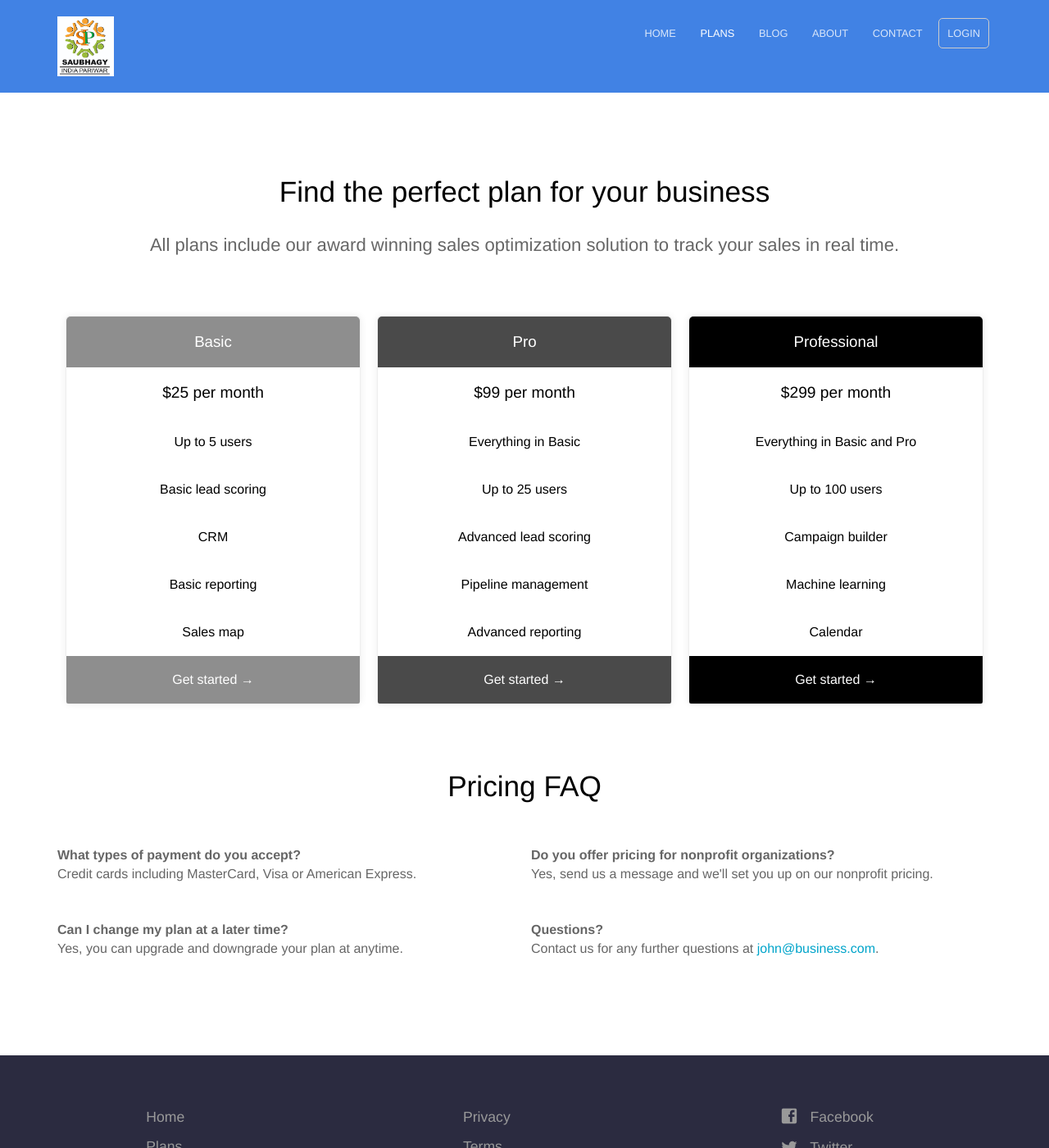
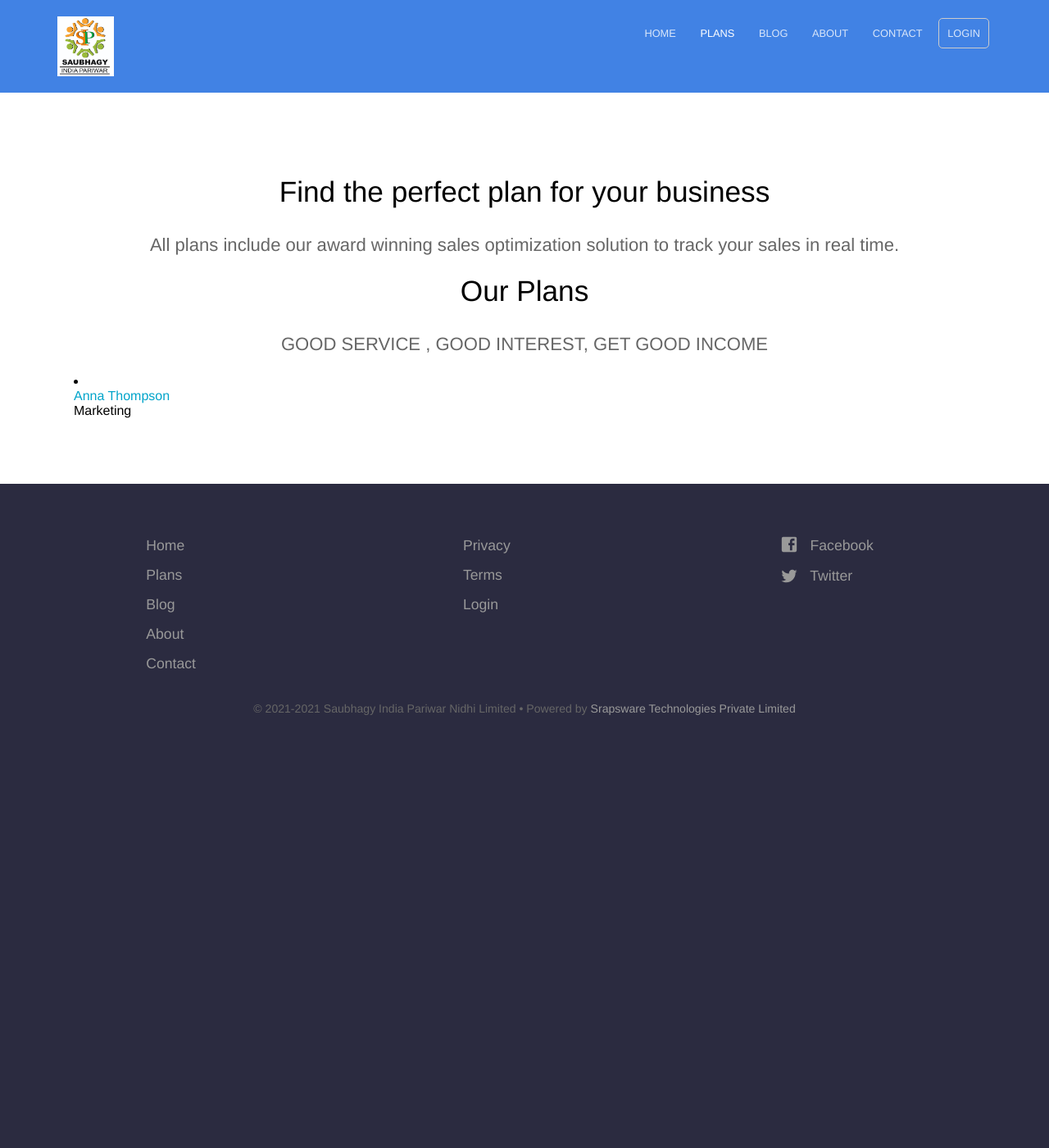
Before and after one commit to saubhagyaindia/saubhagyaindia-website, a Jekyll site: the page built from pages/plans.html, in a window 1280 px wide and 1400 px high. Shown: the whole window at 82% size. Built offline with Jekyll 4.4.1, drawn with Linux system fonts in a browser that asks for light colours.

Commit message:
Update plans.html

```diff
--- a/pages/plans.html
+++ b/pages/plans.html
@@ -1,98 +1,21 @@
 ---
-title: Pricing
+title: Plans
 heading: Find the perfect plan for your business
 description: All plans include our award winning sales optimization solution to track your sales in real time.
 permalink: /plans/
-pricing_table:
-  - name: Basic
-    color: "#8e8e8e"
-    features:
-      - text: $25 per month
-        highlight: true
-      - text: Up to 5 users
-        highlight: false
-      - text: Basic lead scoring
-        highlight: false
-      - text: CRM
-        highlight: false
-      - text: Basic reporting
-        highlight: false
-      - text: Sales map
-        highlight: false
-    call_to_action:
-      link: http://mysite.com?plan=basic
-      text: Get started
-  - name: Pro
-    color: "#4a4a4a"
-    features:
-      - text: $99 per month
-        highlight: true
-      - text: Everything in Basic
-        highlight: false
-      - text: Up to 25 users
-        highlight: false
-      - text: Advanced lead scoring
-        highlight: false
-      - text: Pipeline management
-        highlight: false
-      - text: Advanced reporting
-        highlight: false
-    call_to_action:
-      link: http://mysite.com?plan=pro
-      text: Get started
-  - name: Professional
-    color: "#000000"
-    features:
-      - text: $299 per month
-        highlight: true
-      - text: Everything in Basic and Pro
-        highlight: false
-      - text: Up to 100 users
-        highlight: false
-      - text: Campaign builder
-        highlight: false
-      - text: Machine learning
-        highlight: false
-      - text: Calendar
-        highlight: false
-    call_to_action:
-      link: http://mysite.com?plan=professional
-      text: Get started
-faq:
-  - question: What types of payment do you accept?
-    answer: Credit cards including MasterCard, Visa or American Express.
-  - question: Can I change my plan at a later time?
-    answer: Yes, you can upgrade and downgrade your plan at anytime.
-  - question: Do you offer pricing for nonprofit organizations?
-    answer: Yes, send us a message and we'll set you up on our nonprofit pricing.
-  - question: Questions?
-    answer: Contact us for any further questions at <a href="#">john@business.com</a>.
 ---
-<div class="plans">
-	{% for plan in page.pricing_table %}
-		<ul class="plan">
-			<li style="background: {{ plan.color }}">
-				<h3>{{ plan.name }}</h3>
-			</li>
-			{% for feature in plan.features %}
-				<li {% if feature.highlight %} class="highlighted"{% endif %}>{{ feature.text }}</li>
-			{% endfor %}
+<div class="container ">
 
-			{% if plan.call_to_action %}
-				<li class="pricing-cta"><div class="button"><a style="background: {{ plan.color }}" href="{{ plan.call_to_action.link }}">{{ plan.call_to_action.text }} &rarr;</a></div></li>
-			{% endif %}
-		</ul>
-	{% endfor %}
-</div>
+				<h2>Our Plans</h2>
 
-{% if page.faq %}
-	<h2>Pricing FAQ</h2>
-	<dl class="faq">
-		{% for item in page.faq %}
-			<div>
-				<dt>{{ item.question }}</dt>
-				<dd>{{ item.answer }}</dd>
-			</div>
-		{% endfor %}
-	</dl>
-{% endif %}
+
+				<p class="subtext">GOOD SERVICE , GOOD INTEREST, GET GOOD INCOME</p>
+
+		<li>
+			<div class="name"><a target="_blank" href="#">Anna Thompson</a></div>
+			<div class="position">Marketing</div>
+		</li>
+
+</ul>
+
+		</div>
```
